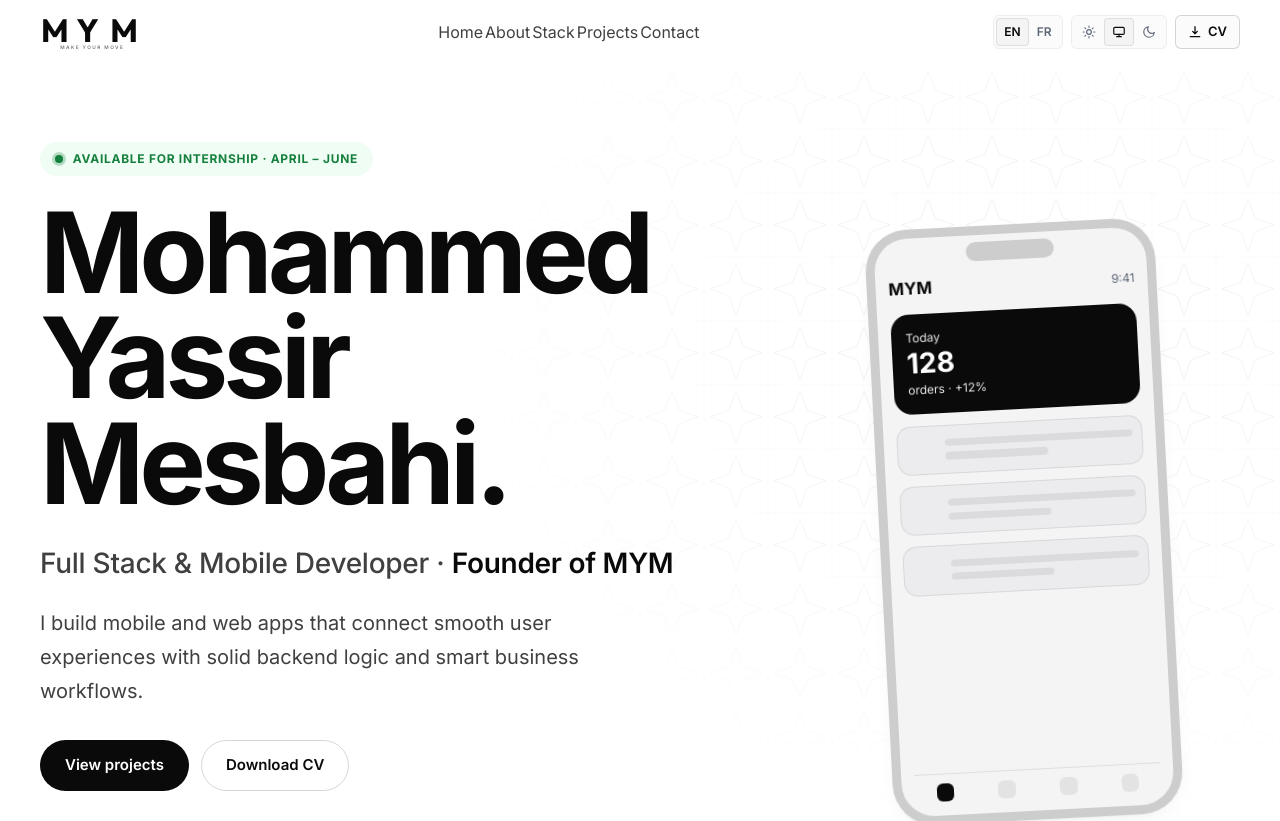
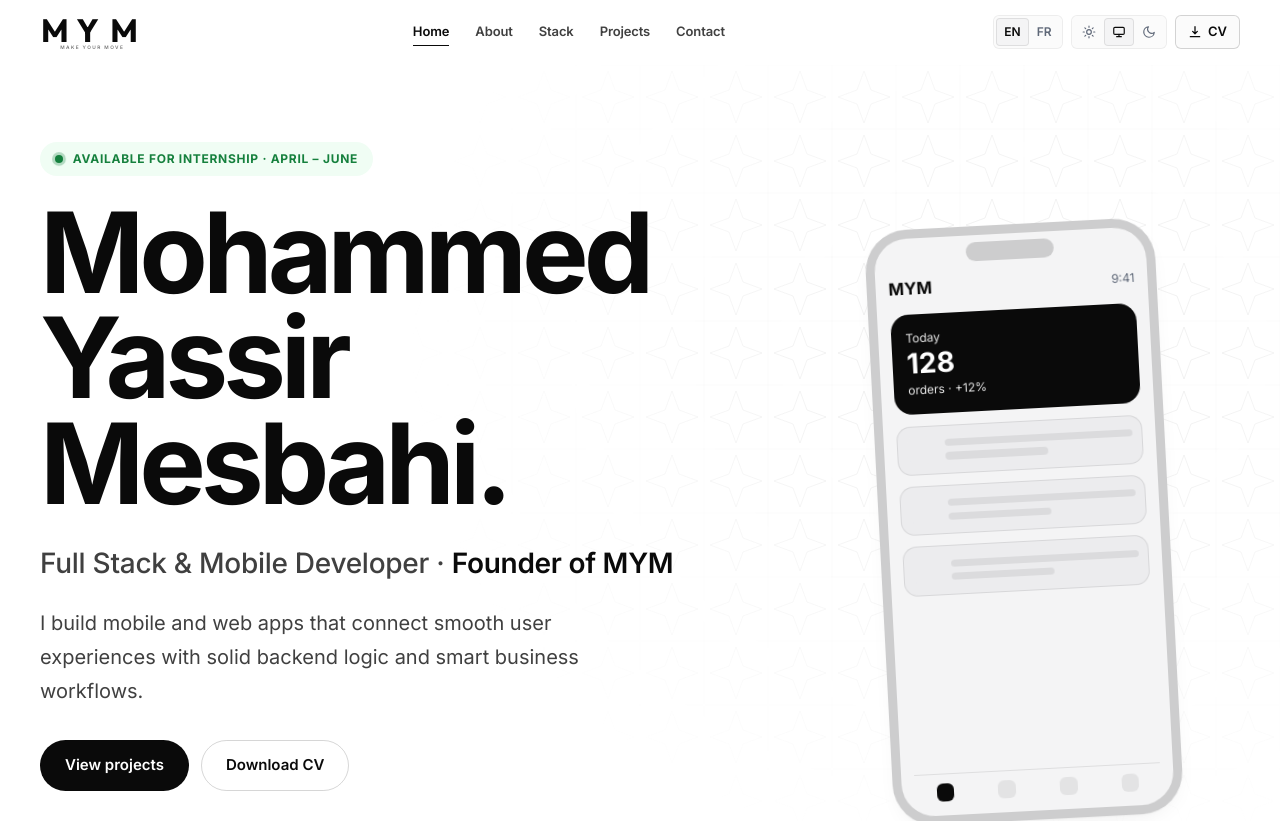
Before and after one commit to mesbahimohammedyassirsolicode-star/PORTFOLIO, a React (Vite) app: page / in a window 1280 px wide. Shown: the top 821 px of the page. Built offline with nearby package versions, Linux system fonts and the light colour scheme.

Commit message:
fix: unbreak mobile drawer containing block and nav button selectors

```diff
--- a/src/components/Navbar.jsx
+++ b/src/components/Navbar.jsx
@@ -39,12 +39,15 @@ function Navbar({ activeSection, lang, onLangChange, theme, onThemeChange, t })
     setIsMenuOpen(false);
     const el = document.getElementById(id);
     if (el) {
-      const y = el.getBoundingClientRect().top + window.scrollY - 64;
+      const header = document.querySelector('header.top');
+      const offset = (header ? header.offsetHeight : 64) + 1;
+      const y = el.getBoundingClientRect().top + window.scrollY - offset;
       window.scrollTo({ top: y, behavior: 'smooth' });
     }
   };
 
   return (
+    <>
       <header className={`top${scrolled ? ' scrolled' : ''}`} id="top">
         <div className="wrap bar">
           {/* Logo */}
@@ -151,6 +154,7 @@ function Navbar({ activeSection, lang, onLangChange, theme, onThemeChange, t })
             </button>
           </div>
         </div>
+      </header>
 
       {/* Mobile nav drawer */}
       {isMenuOpen && (
@@ -168,7 +172,7 @@ function Navbar({ activeSection, lang, onLangChange, theme, onThemeChange, t })
           ))}
         </nav>
       )}
-    </header>
+    </>
   );
 }
 
--- a/src/styles.css
+++ b/src/styles.css
@@ -231,7 +231,7 @@ header.top.scrolled {
 .logo:hover { opacity: .75; }
 
 nav.desktop { display: none; gap: .125rem; }
-nav.desktop a {
+nav.desktop button {
   position: relative;
   padding: .5rem .75rem;
   font-size: .8125rem;
@@ -244,9 +244,9 @@ nav.desktop a {
   border: 0;
   cursor: pointer;
 }
-nav.desktop a:hover { color: var(--ink); }
-nav.desktop a[aria-current] { color: var(--ink); }
-nav.desktop a[aria-current]::after {
+nav.desktop button:hover { color: var(--ink); }
+nav.desktop button[aria-current] { color: var(--ink); }
+nav.desktop button[aria-current]::after {
   content: "";
   position: absolute;
   left: .75rem;
@@ -322,7 +322,7 @@ nav.desktop a[aria-current]::after {
   padding: 1.5rem 1rem;
   overflow-y: auto;
 }
-.mobile-nav a {
+.mobile-nav button {
   display: flex;
   align-items: center;
   width: 100%;
@@ -337,7 +337,7 @@ nav.desktop a[aria-current]::after {
   text-align: left;
   cursor: pointer;
 }
-.mobile-nav a[aria-current] { color: var(--ink); font-weight: 590; }
+.mobile-nav button[aria-current] { color: var(--ink); font-weight: 590; }
 
 @media (min-width: 640px) { .cv-link { display: inline-flex; } }
 @media (min-width: 900px) {
```
Lines whose indentation alone changed are shown as unchanged.
